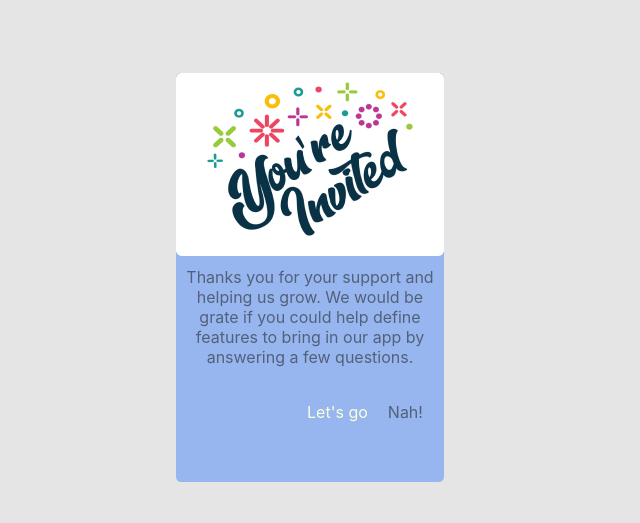
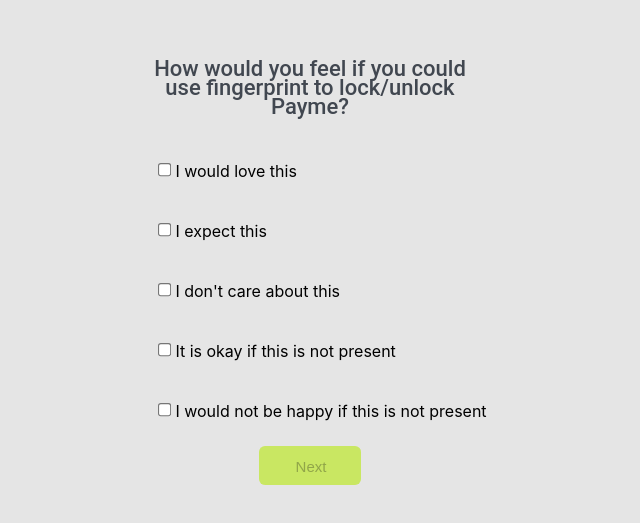
Before and after one commit to pramodsingh11/feature-research, a React (Create React App) app: page / in a window 1280 px wide. Shown: the part 123-646 px from the top of the page, without its empty margins (330-970 px from the left). Built offline with nearby package versions, Linux system fonts and the light colour scheme.

Commit message:
api integrated

```diff
--- a/package.json
+++ b/package.json
@@ -6,6 +6,7 @@
     "@testing-library/jest-dom": "^5.16.2",
     "@testing-library/react": "^12.1.3",
     "@testing-library/user-event": "^13.5.0",
+    "axios": "^0.26.1",
     "react": "^17.0.2",
     "react-dom": "^17.0.2",
     "react-qr-reader": "^3.0.0-beta-1",
@@ -19,7 +20,7 @@
     "yarn": "^1.22.17"
   },
   "scripts": {
-    "start": "react-scripts start",
+    "start": "PORT=8080 react-scripts start",
     "build": "react-scripts build",
     "test": "react-scripts test",
     "eject": "react-scripts eject"
--- a/src/pages/Question.js
+++ b/src/pages/Question.js
@@ -1,181 +1,164 @@
 import { React, useState } from "react";
-import '../custom.scss'
+import axios from "axios";
+import "../custom.scss";
+
 const Question = (props) => {
-  const [index, setIndex] = useState(0);
+  const [indexid, setIndex] = useState(0);
+  const [answer, setAnswer] = useState("");
+  const [qa, setQa] = useState("");
+  const [data, setData] = useState([]);
   const ThankYou = () => {
     props.history.push("/thank-you");
   };
-  console.log("aaaa", index);
+
+  const urlSearchParams = new URLSearchParams(window.location.search);
+  const token = Object.fromEntries(urlSearchParams.entries());
+  console.log("token",token)
 
   var questions = [
     {
       question:
-        "1Lorem Ipsum is simply dummy text of the printing and typesetting industry. Lorem Ipsum has been the industry",
-      options: [
-        { option: "1 I would like to ..." },
-        { option: "1 I expect this  ..." },
-        { option: "1 I dont care about this ..." },
-        { option: "1 I would like to ..." },
-        { option: "1 I would not happy it this would not happen ..." },
-      ],
+        "How would you feel if you could use fingerprint to lock/unlock Payme?",
     },
     {
       question:
-        " 2Lorem Ipsum is simply dummy text of the printing and typesetting industry. Lorem Ipsum has been the industry",
-      options: [
-        { option: "2I would like to ..." },
-        { option: "2I expect this  ..." },
-        { option: "2I dont care about this ..." },
-        { option: "2I would like to ..." },
-        { option: "2I would not happy it this would not happen ..." },
-      ],
+        "How would you feel if you could have a chatbot to solve your queries?",
     },
     {
       question:
-        "3Lorem Ipsum is simply dummy text of the printing and typesetting industry. Lorem Ipsum has been the industry",
-      options: [
-        { option: "3I would like to ..." },
-        { option: "3I expect this  ..." },
-        { option: "3I dont care about this ..." },
-        { option: "3I would like to ..." },
-        { option: "3I would not happy it this would not happen ..." },
-      ],
+        "How would you feel if we provided you rewards if you pay loans on time?",
     },
     {
       question:
-        "4Lorem Ipsum is simply dummy text of the printing and typesetting industry. Lorem Ipsum has been the industry",
-      options: [
-        { option: "4I would like to ..." },
-        { option: "4I expect this  ..." },
-        { option: "4I dont care about this ..." },
-        { option: "4I would like to ..." },
-        { option: "4I would not happy it this would not happen ..." },
-      ],
+        "How would you feel if you get amazing rewards every time you refer PayMe App to friends/family?",
     },
     {
       question:
-        " 5Lorem Ipsum is simply dummy text of the printing and typesetting industry. Lorem Ipsum has been the industry",
-      options: [
-        { option: "4I would like to ..." },
-        { option: "4I expect this  ..." },
-        { option: "4I dont care about this ..." },
-        { option: "4I would like to ..." },
-        { option: "4I would not happy it this would not happen ..." },
-      ],
+        "How would you like if you could access salary advance from your company through PayMe?",
     },
     {
       question:
-        " 6Lorem Ipsum is simply dummy text of the printing and typesetting industry. Lorem Ipsum has been the industry",
-      options: [
-        { option: "4I would like to ..." },
-        { option: "4I expect this  ..." },
-        { option: "4I dont care about this ..." },
-        { option: "4I would like to ..." },
-        { option: "4I would not happy it this would not happen ..." },
-      ],
+        "How would you feel if you could not use fingerprint to lock/unlock Payme?",
     },
     {
       question:
-        " 7Lorem Ipsum is simply dummy text of the printing and typesetting industry. Lorem Ipsum has been the industry",
-      options: [
-        { option: "4I would like to ..." },
-        { option: "4I expect this  ..." },
-        { option: "4I dont care about this ..." },
-        { option: "4I would like to ..." },
-        { option: "4I would not happy it this would not happen ..." },
-      ],
+        "How would you feel if you could not have a chatbot to solve your queries?",
     },
     {
       question:
-        " 8Lorem Ipsum is simply dummy text of the printing and typesetting industry. Lorem Ipsum has been the industry",
-      options: [
-        { option: "4I would like to ..." },
-        { option: "4I expect this  ..." },
-        { option: "4I dont care about this ..." },
-        { option: "4I would like to ..." },
-        { option: "4I would not happy it this would not happen ..." },
-      ],
+        "How would you feel if we did not provide you rewards if you pay loans on time?",
+    },
+    {
+      question: "How would you feel if you don't get any rewards on referral?",
     },
     {
       question:
-        " 9Lorem Ipsum is simply dummy text of the printing and typesetting industry. Lorem Ipsum has been the industry",
-      options: [
-        { option: "4I would like to ..." },
-        { option: "4I expect this  ..." },
-        { option: "4I dont care about this ..." },
-        { option: "4I would like to ..." },
-        { option: "4I would not happy it this would not happen ..." },
-      ],
-    },
-    {
-      question:
-        " 10Lorem Ipsum is simply dummy text of the printing and typesetting industry. Lorem Ipsum has been the industry",
-      options: [
-        { option: "4I would like to ..." },
-        { option: "4I expect this  ..." },
-        { option: "4I dont care about this ..." },
-        { option: "4I would like to ..." },
-        { option: "4I would not happy it this would not happen ..." },
-      ],
-    },
-    {
-      question:
-        " 11Lorem Ipsum is simply dummy text of the printing and typesetting industry. Lorem Ipsum has been the industry",
-      options: [
-        { option: "4I would like to ..." },
-        { option: "4I expect this  ..." },
-        { option: "4I dont care about this ..." },
-        { option: "4I would like to ..." },
-        { option: "4I would not happy it this would not happen ..." },
-      ],
-    },
-    {
-      question:
-        " 12Lorem Ipsum is simply dummy text of the printing and typesetting industry. Lorem Ipsum has been the industry",
-      options: [
-        { option: "4I would like to ..." },
-        { option: "4I expect this  ..." },
-        { option: "4I dont care about this ..." },
-        { option: "4I would like to ..." },
-        { option: "4I would not happy it this would not happen ..." },
-      ],
+        "How would feel if you could not get salary advance from your company through PayMe?",
     },
   ];
+  var options = [
+    { option: "I would love this" },
+    { option: "I expect this" },
+    { option: "I don't care about this" },
+    { option: "It is okay if this is not present" },
+    { option: "I would not be happy if this is not present" },
+  ];
+
+
+  const handleAnswers = () => {
+
+     let req = {
+       "answer_json":data
+     }
+    let url = "https://api.testing.paymeindia.in/api/feature_research/answer/";
+
+    let config = {
+      headers: {
+        "Content-Type": "application/json",
+        Authorization: "Token " + token.token,
+      },
+    };
+    console.log("req", req);
+
+    axios
+      .post(url,req, config)
+      .then((res) => {
+        console.log("answerjson", req);
+      })
+      .catch((err) => {
+        console.log(err);
+      });
+  };
+
   return (
     <>
       <div className="question-page">
         <div>
-          <div className="question" style={{color:"#414750",fontWeight:"500"}}>{questions[index].question}</div>
+          <div
+            className="question"
+            style={{ color: "#414750", fontWeight: "500" }}
+          >
+            {questions[indexid].question}
+          </div>
 
-          {questions[index].options.map((option, index) => {
-            console.log("index", index, option);
+          {options.map((option, index) => {
             return (
+              <div key={index} className="options">
+                <div
+                  style={{
+                    display: "flex",
+                    padding: "15px",
+                    paddingLeft: "30px",
+                    paddingRight: "10px",
+                  }}
+                >
+                  <input
+                    style={{
+                      fontSize: "10px",
+                      zoom: "110%",
+                      marginTop: "10px",
+                    }}
+                    type="checkbox"
+                    name="answer"
+                    value={option.option}
+                    onChange={(e) => {
+                      if (answer === e.target.value) {
+                        var array = data;
+                        array.splice(indexid,1)
 
-              <div key={index} className="options">
-                <div style={{display:"flex",padding:"15px",paddingLeft:"30px",paddingRight:"10px"}}>
-                <input
-                  style={{ fontSize: "10px", zoom: "110%" ,marginTop:"10px"}}
-                  type="checkbox"
-                  name="option"
-                  value="option"
-                />
-                  <div style={{marginTop:"10px"}}>{option.option}</div>
-</div>
-
+                        setAnswer("");
+                      } else {
+                        setAnswer(e.target.value);
+                       let temp = {
+                         "question":questions[indexid].question,
+                         "answer":e.target.value
+                       }
+                       setData((prevState)=>([...prevState,temp]))
+                       console.log("data",data)
+                      }
+                    }}
+                    checked={answer === option.option}
+                  />
+                  <div style={{ marginTop: "10px" }}>{option.option}</div>
+                </div>
               </div>
             );
           })}
           <div>
+
             <button
-             className="button_next"
+              className="button_next"
               onClick={() => {
-                if (index < 11) {
-                  setIndex((prev) => index + 1);
+                setAnswer("");
+                setQa("");
+                if (indexid < 9) {
+                  setIndex((prev) => indexid + 1);
+                  handleAnswers();
                 } else {
                   ThankYou();
                 }
               }}
-
+              disabled={answer==="" ? true :false}
             >
               Next
             </button>
--- a/src/pages/ThankYou.js
+++ b/src/pages/ThankYou.js
@@ -1,7 +1,7 @@
 import React from 'react';
 import '../custom.scss'
 
-const ThankYou = () => {
+const ThankYou = (props) => {
   return (
     <>
       <div className='thank-you-page'>
@@ -11,7 +11,11 @@
       <div className='thank-note'>
       Thanks for being an awesome customer!
       </div>
-      <button  className="button_exit" >Exit</button>
+      <button  className="button_exit" onClick={()=>{
+
+        window.open('','_self');
+        window.close();
+      }} >Exit</button>
       <div className='para'>Take part in future survey </div>
       </div>
       </div>
--- a/src/routes.js
+++ b/src/routes.js
@@ -12,8 +12,8 @@
     return (
 
             <Switch>
-                <Route exact path="/" component={Home}/>
-               <Route exact path="/questions" component={Question}/>
+                {/* <Route exact path="/" component={Home}/> */}
+               <Route exact path="/" component={Question}/>
                <Route exact path="/thank-you" component={ThankYou}/>
             </Switch>
 
```
Also changed, not shown: 1 other file (tests, documents, lock files or other folders).
